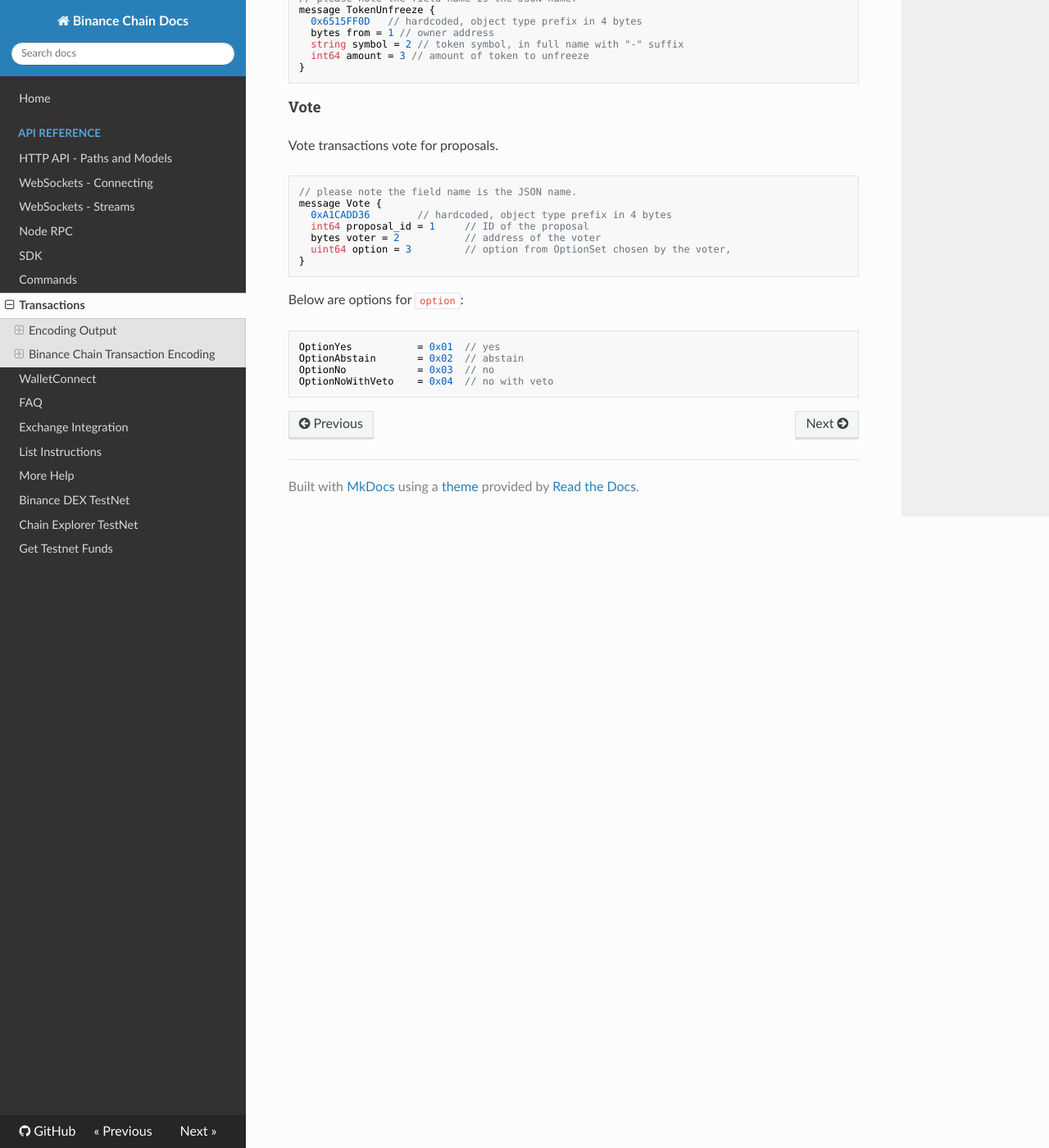
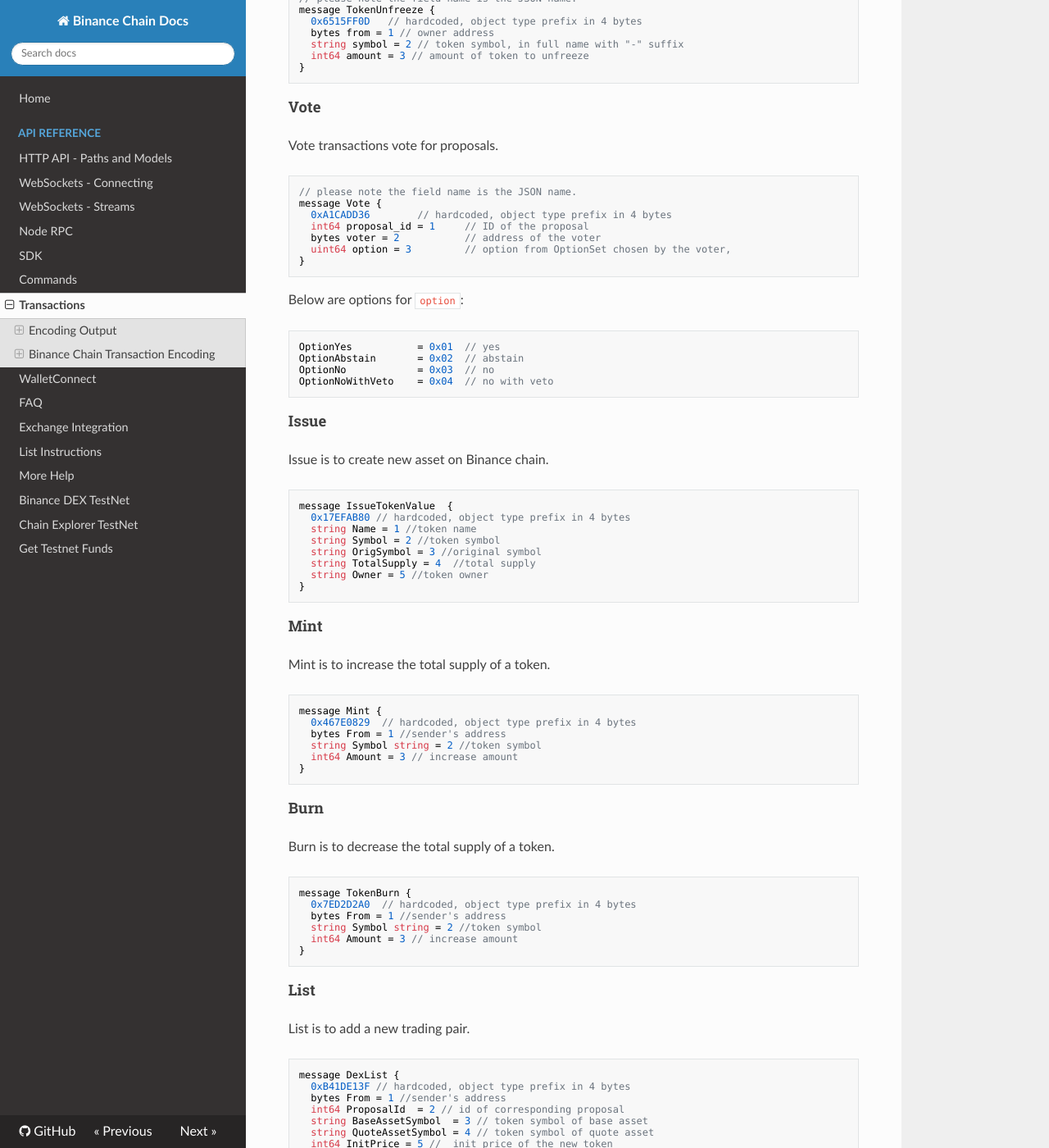
Before and after one commit to yash-sharma1/docs-site, an MkDocs documentation site: the page built from docs/encoding.md, in a window 1280 px wide and 1400 px high, scrolled down 4924 px. Shown: the whole window at 82% size. Built offline with MkDocs 1.6.1, drawn with Linux system fonts in a browser that asks for light colours; nearby versions of some CDN libraries; some of the changed text lies outside the part shown.

Commit message:
add encodings (#85)

````diff
--- a/docs/encoding.md
+++ b/docs/encoding.md
@@ -189,7 +189,7 @@ message CancelOrder {
   0x166E681B   // hardcoded, object type prefix in 4 bytes
   bytes sender = 1 // order originating address'
   string symbol = 2 // symbol for trading pair in full name of the tokens
-  string refid = 4 // order id of the one to cancel
+  string refid = 3 // order id of the one to cancel
 }
 ```
 
@@ -240,3 +240,85 @@ OptionAbstain       = 0x02  // abstain
 OptionNo            = 0x03  // no
 OptionNoWithVeto    = 0x04  // no with veto
 ```
+#### Issue
+
+Issue is to create new asset on Binance chain.
+```go
+message IssueTokenValue  {
+  0x17EFAB80 // hardcoded, object type prefix in 4 bytes
+  string Name = 1 //token name
+  string Symbol = 2 //token symbol
+  string OrigSymbol = 3 //original symbol
+  string TotalSupply = 4  //total supply
+  string Owner = 5 //token owner
+}
+```
+#### Mint
+
+Mint is to increase the total supply of a token.
+
+```go
+message Mint {
+  0x467E0829  // hardcoded, object type prefix in 4 bytes
+  bytes From = 1 //sender's address
+  string Symbol string = 2 //token symbol
+  int64 Amount = 3 // increase amount
+}
+```
+
+#### Burn
+
+Burn is to decrease the total supply of a token.
+```go
+message TokenBurn {
+  0x7ED2D2A0  // hardcoded, object type prefix in 4 bytes
+  bytes From = 1 //sender's address
+  string Symbol string = 2 //token symbol
+  int64 Amount = 3 // increase amount
+}
+```
+#### List
+
+List is to add a new trading pair.
+
+```go
+message DexList {
+  0xB41DE13F // hardcoded, object type prefix in 4 bytes
+  bytes From = 1 //sender's address
+  int64 ProposalId  = 2 // id of corresponding proposal
+  string BaseAssetSymbol  = 3 // token symbol of base asset
+  string QuoteAssetSymbol = 4 // token symbol of quote asset
+  int64 InitPrice = 5 //  init price of the new token
+}
+```
+#### Submit Proposal
+Submit proposal is to create a proposal for validators about adding trading pairs
+```go
+message {
+  0xACCBA2DE // hardcoded, object type prefix in 4 bytes
+  string Title = 1      //  Title of the proposal
+  string Description = 2 //  Description of the proposal
+  byte ProposalType  = 3  //  Type of proposal. Initial set {PlainTextProposal, SoftwareUpgradeProposal}
+  bytes Proposer = 4  //  Address of the proposer
+  message Coin {
+    string denom = 1
+    int64 amount = 2
+  }
+  int64 VotingPeriod  = 5 //  Length of the voting period (s)
+}
+```
+#### Deposit
+
+Deposit is to increase the total deposit of a proposal.
+
+```go
+message Deposit{
+  0xA18A56E5 // hardcoded, object type prefix in 4 bytes
+  int64 ProposalID  = 1 // ID of the proposal
+  bytes Depositer  = 2 // Address of the depositer
+  message Coin {
+    string denom = 1
+    int64 amount = 2
+  }
+}
+```
````
